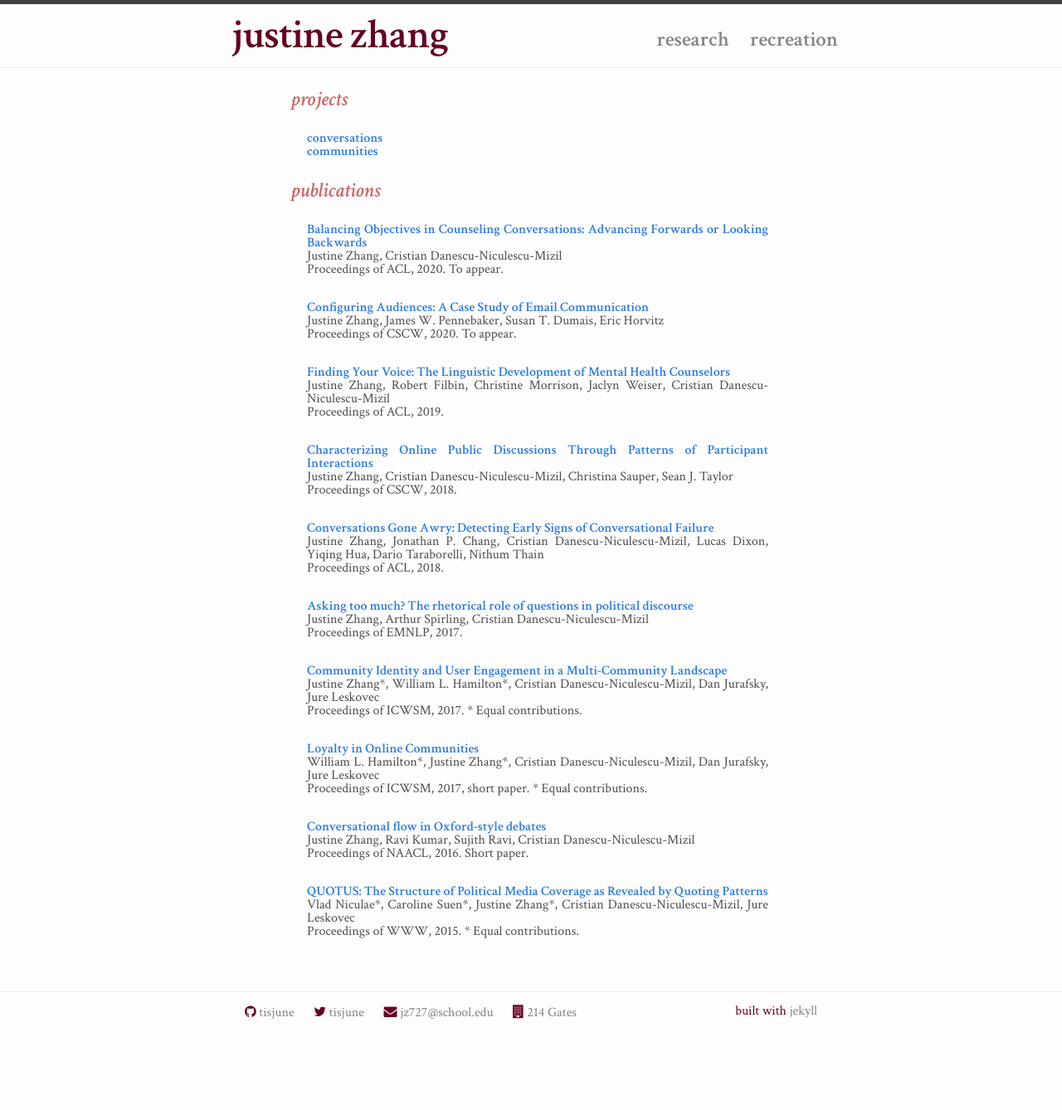
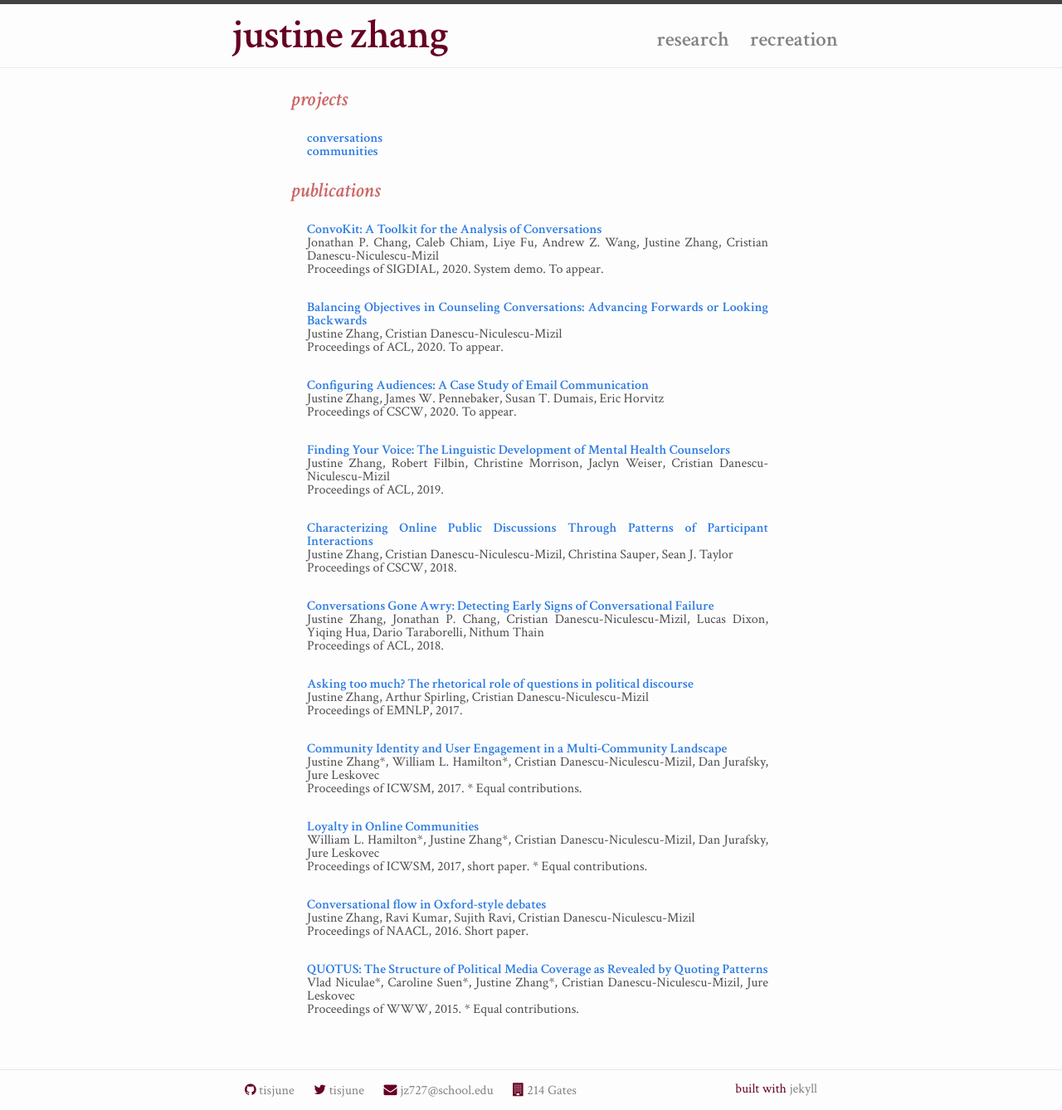
Before and after one commit to tisjune/tisjune.github.io, a Jekyll site: the page built from research.html, in a window 1280 px wide. Shown: the whole page at 83% size. Built offline with Jekyll 4.4.1, drawn with Linux system fonts in a browser that asks for light colours; nearby versions of some CDN libraries; before the commit the page ends 1244 px from its top, so only the background shows below that.

Commit message:
convokit paper

```diff
--- /dev/null
+++ b/_publications/2020-05-02-convokit.md
@@ -0,0 +1,13 @@
+---
+layout: publication
+title: "ConvoKit: A Toolkit for the Analysis of Conversations"
+website: "https://convokit.cornell.edu/"
+authors:
+  - { id: 'jonathanc', tag: '' }
+  - { id: 'calebc', tag: '' }
+  - { id: 'liyef', tag: '' }
+  - { id: 'andreww', tag: '' }
+  - { id: 'justinez', tag: '' }
+  - { id: 'cristiand', tag: '' }
+venue: Proceedings of SIGDIAL, 2020. System demo. To appear.
+---
```
Also changed, not shown: _data/authors.yml (+12 -0 lines).
